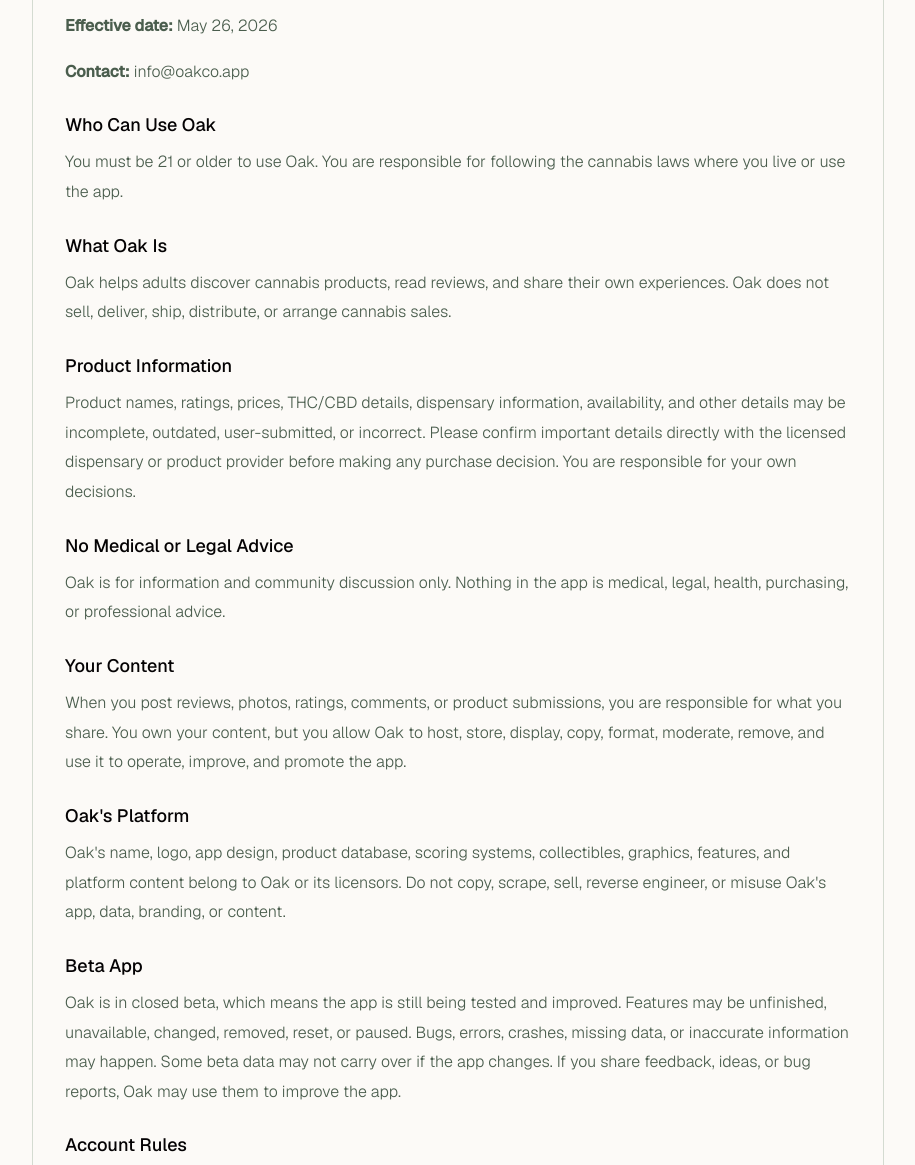
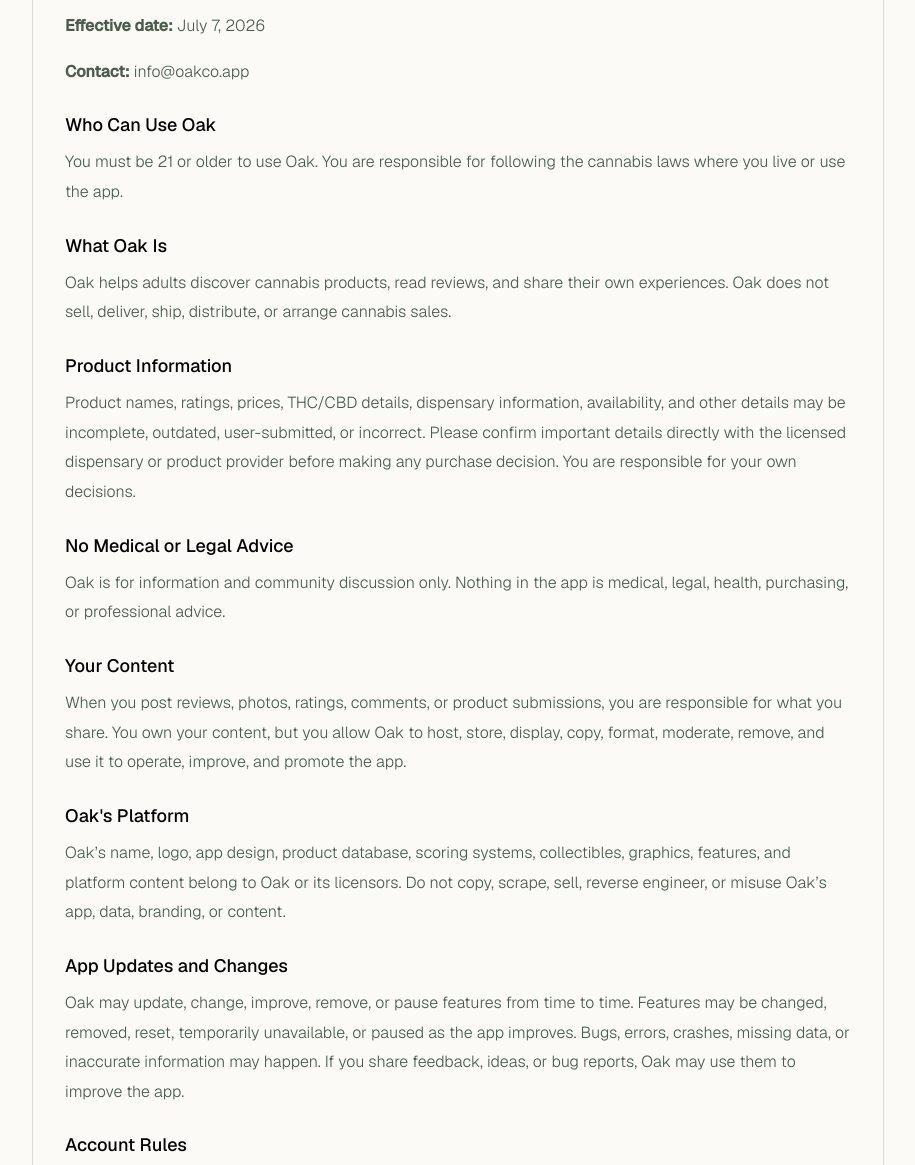
Before and after one commit to wrayjaehwa/oak-app, a plain HTML site: page terms.html in a window 1280 px wide. Shown: the part 391-1556 px from the top of the page, without its empty margins (182-1097 px from the left). Drawn offline with nearby package versions, Linux system fonts and the light colour scheme.

```diff
--- a/terms.html
+++ b/terms.html
@@ -241,7 +241,7 @@
 
     <section class="content-card">
       <h2>Terms & Conditions</h2>
-      <p><strong>Effective date:</strong> May 26, 2026</p>
+      <p><strong>Effective date:</strong> July 7, 2026</p>
       <p><strong>Contact:</strong> info@oakco.app</p>
 
       <!-- Example structure you can keep or replace -->
@@ -277,17 +277,17 @@
 
       <h3>Oak's Platform</h3>
       <p>
-        Oak's name, logo, app design, product database, scoring systems, collectibles, graphics, features, and platform content belong to Oak or its licensors.
-        Do not copy, scrape, sell, reverse engineer, or misuse Oak's app, data, branding, or content.
+        Oak’s name, logo, app design, product database, scoring systems, collectibles, graphics, features, and platform content belong to Oak or its licensors.
+        Do not copy, scrape, sell, reverse engineer, or misuse Oak’s app, data, branding, or content.
       </p>
 
-      <h3>Beta App</h3>
+      <h3>App Updates and Changes</h3>
       <p>
-        Oak is in closed beta, which means the app is still being tested and improved.
-        Features may be unfinished, unavailable, changed, removed, reset, or paused.
+        Oak may update, change, improve, remove, or pause features from time to time.
+        Features may be changed, removed, reset, temporarily unavailable, or paused as the app improves.
         Bugs, errors, crashes, missing data, or inaccurate information may happen.
-        Some beta data may not carry over if the app changes.
         If you share feedback, ideas, or bug reports, Oak may use them to improve the app.
+
       </p>
 
       <h3>Account Rules</h3>
```
Also changed, not shown: guidelines.html (+1 -1 lines), index.html (+1 -1 lines), privacy.html (+6 -1 lines).
